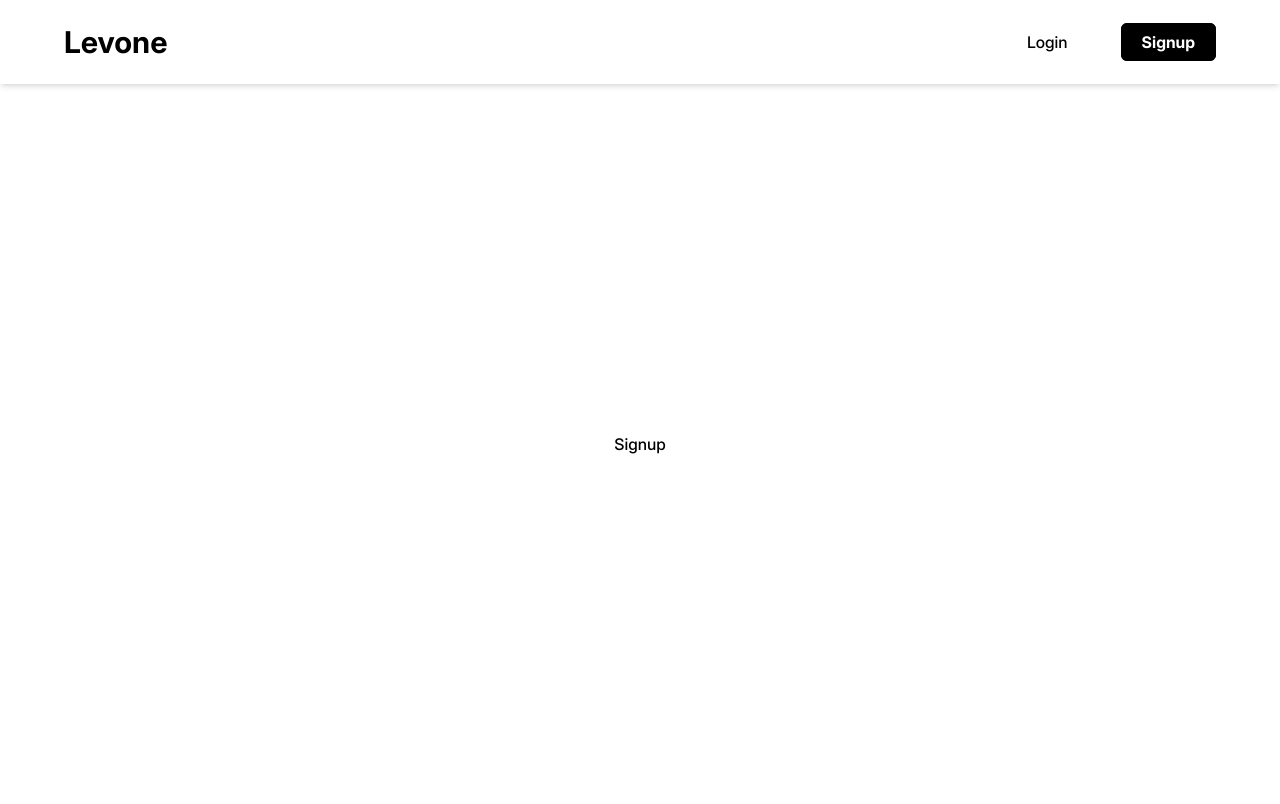
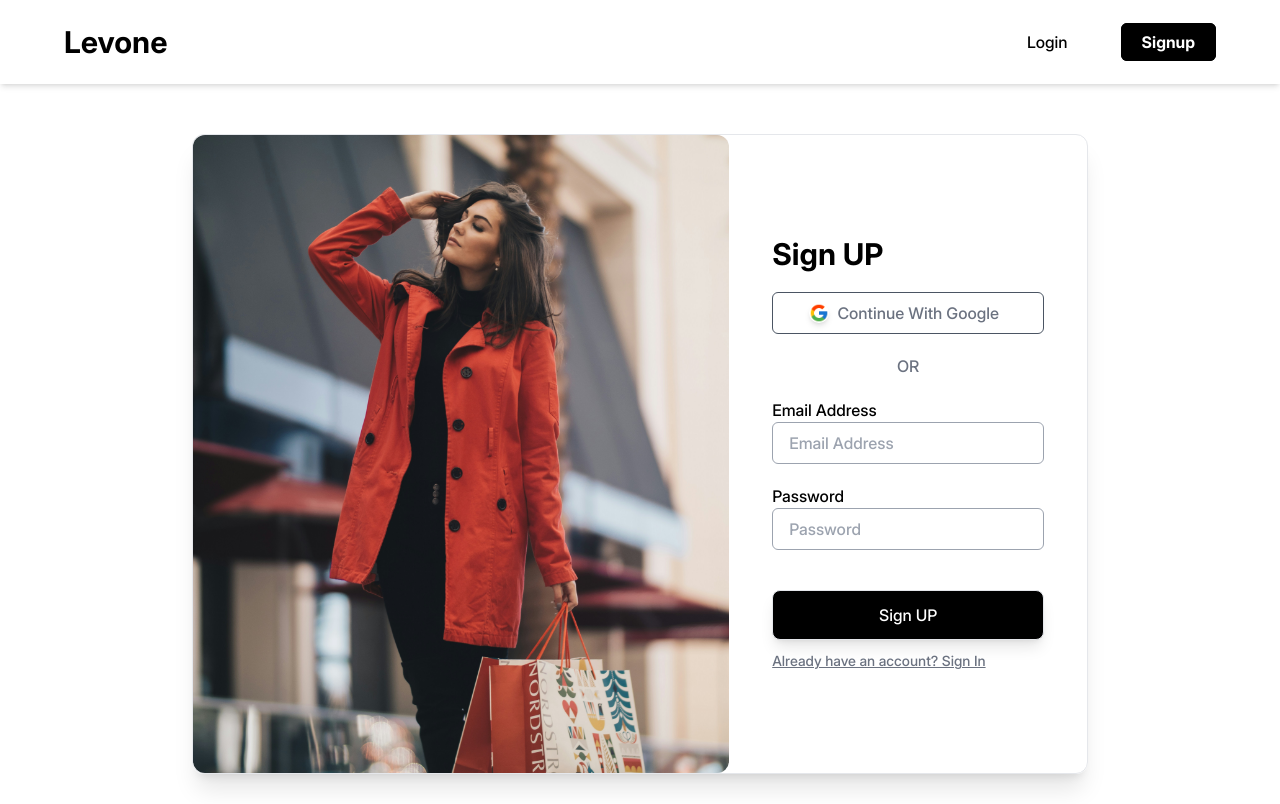
Before and after one commit to AnjaleeNeelika/Levone, a React (Vite) app in the folder frontend/: page /v1/signup in a window 1280 px wide. Built offline with nearby package versions, Linux system fonts and the light colour scheme.

Commit message:
Signup page design and API integration

```diff
--- a/frontend/src/api/authentication.jsx
+++ b/frontend/src/api/authentication.jsx
@@ -20,19 +20,21 @@ export const loginAPI = async(body) => {
         return response?.data;
     } catch (err) {
         throw new Error(err);
-
-        // if (err.response) {
-        //     // Log more details for debugging
-        //     console.error("Error response data:", err.response.data);
-        //     console.error("Error response status:", err.response.status);
-        //     console.error("Error response headers:", err.response.headers);
-        //     throw new Error(err.response.data.message || "Something went wrong!");
-        // } else if (err.request) {
-        //     console.error("No response received:", err.request);
-        //     throw new Error("No response from server.");
-        // } else {
-        //     console.error("Error:", err.message);
-        //     throw new Error("An error occurred while making the request.");
-        // }
     }
 }
+
+export const registerAPI = async (body) => {
+    const url = API_BASE_URL + '/api/auth/register';
+
+    try {
+        const response = await axios(url, {
+            method: 'POST',
+            data: body
+        });
+
+        return response?.data;
+    }
+    catch(err) {
+        throw new Error(err);
+    }
+}
--- a/frontend/src/assets/pages/Login/Login.jsx
+++ b/frontend/src/assets/pages/Login/Login.jsx
@@ -53,14 +53,14 @@ const Login = () => {
                 <img src={BackgroundImg} alt="shopping_img" className='w-[50%] lg:w-[60%] hidden md:inline rounded-xl object-cover' />
             {/* </div> */}
             <div className='lg:w-[40%] w-full flex items-center justify-center'>
-                <div className='w-full max-w-[320px] md:w-[320px] py-4 px-6 mx-auto'>
+                <div className='w-full max-w-[320px] lg:w-[320px] py-4 px-6 mx-auto'>
                     <p className='w-fit font-bold text-3xl mb-5'>Sign In</p>
                     <GoogleSignIn />
                     <p className='text-gray-500 items-center text-center w-full py-5'>OR</p>
 
                     <div>
                         <form onSubmit={onSubmit}>
-                            <input type="email" name='userName' value={values?.userName} onChange={handleOnChange} placeholder='Email Address' className='w-full py-2 px-4 border border-gray-400 rounded-md text-gray-600 hover:border-black' required />
+                            <input type="email" name='userName' value={values?.userName} onChange={handleOnChange} placeholder='Email Address' className='w-full py-2 px-4 border border-gray-400 rounded-md text-gray-600 hover:border-black' required autoComplete />
                             <input type="password" name='password' value={values?.password} onChange={handleOnChange} placeholder='Password' className='w-full py-2 px-4 mt-5 border border-gray-400 rounded-md text-gray-600 hover:border-black' required autoComplete='new-password' />
                             <Link className='text-right w-full float-right underline pt-2 text-sm text-gray-500 hover:text-black'>Forgot Password?</Link>
                             <button className='border w-full rounded-lg p-3 bg-black text-white shadow-lg mt-10 hover:opacity-80 hover:-translate-y-1 transition-transform duration-200'>Sign In</button>
@@ -68,7 +68,9 @@ const Login = () => {
                     </div>
                     {error && <p className='text-lg text-red-700'>{error}</p>}
                     <div className='mt-2'>
-                        <Link className='mt-5 text-sm text-gray-500 underline hover:text-black'>Don't have an account? Sign up</Link>
+                        <Link
+                            to={'/v1/signup'}
+                            className='mt-5 text-sm text-gray-500 underline hover:text-black'>Don't have an account? Sign Up</Link>
                     </div>
                 </div>
             </div>
--- a/frontend/src/assets/pages/Signup/Signup.jsx
+++ b/frontend/src/assets/pages/Signup/Signup.jsx
@@ -1,8 +1,89 @@
-import React from 'react'
+import React, { useCallback, useState } from 'react'
+import BackgroundImg from '../../images/shopping-1.jpg'
+import GoogleSignIn from '../../components/Buttons/GoogleSignIn'
+import { Link } from 'react-router-dom'
+import { useDispatch } from 'react-redux'
+import { setLoading } from '../../store/features/common'
+import { registerAPI } from '../../../api/authentication'
 
 const Signup = () => {
+    const [values, setValues] = useState({
+        email: '',
+        password: '',
+        firstName: '',
+        lastName: '',
+        phone: '',
+    });
+
+    const[error, setError] = useState('');
+
+    const dispatch = useDispatch();
+
+    const [enableVerify, setEnableVerify] = useState(false);
+
+    const onSubmit = useCallback((e) =>{
+        e.preventDefault();
+
+        setError('');
+        dispatch(setLoading(true));
+
+        registerAPI(values).then(res => {
+            if (res?.code === 200) {
+                setEnableVerify(true);
+            }
+        }).catch(err => {
+            setError("Invalid or Email already exists!");
+        }).finally(() => {
+            dispatch(setLoading(false));
+        });
+    }, [dispatch, values]);
+
+    const handleOnChange = useCallback((e) => {
+        // e.persist();
+        setValues(values => ({
+            ...values,
+            [e.target.name]: e.target?.value,
+        }))
+    }, []);
+
     return (
-        <div>Signup</div>
+        <div className='w-full h-full max-h-[80vh] flex max-w-[70%] mx-auto rounded-xl shadow-xl border mt-5'>
+            {/* <div className='w-[60%] lg:w-[70%] hidden md:inline rounded-xl shadow-lg'> */}
+                <img src={BackgroundImg} alt="shopping_img" className='w-[50%] lg:w-[60%] hidden md:inline rounded-xl object-cover' />
+            {/* </div> */}
+            <div className='lg:w-[40%] w-full flex items-center justify-center'>
+                <div className='w-full max-w-[320px] lg:w-[320px] py-4 px-6 mx-auto'>
+                    <p className='w-fit font-bold text-3xl mb-5'>Sign UP</p>
+                    <GoogleSignIn />
+                    <p className='text-gray-500 items-center text-center w-full py-5'>OR</p>
+
+                    <div>
+                        <form onSubmit={onSubmit} autoComplete='off'>
+                            <div className=''>
+                                <label className='py-2'>Email Address</label>
+                                <input type="email" name='email' value={values?.email} onChange={handleOnChange} placeholder='Email Address' className='w-full py-2 px-4 border border-gray-400 rounded-md text-gray-600 hover:border-black' required autoComplete='off' />
+                            </div>
+
+                            <div className='mt-5'>
+                                <label className='py-2'>Password</label>
+                                <input type="password" name='password' value={values?.password} onChange={handleOnChange} placeholder='Password' className='w-full py-2 px-4 border border-gray-400 rounded-md text-gray-600 hover:border-black' required autoComplete='new-password' />
+                            </div>
+
+                            <button className='border w-full rounded-lg p-3 bg-black text-white shadow-lg mt-10 hover:opacity-80 hover:-translate-y-1 transition-transform duration-200'>Sign UP</button>
+                        </form>
+                    </div>
+                    {error && <p className='text-lg text-red-700'>{error}</p>}
+                    <div className='mt-2'>
+                        <Link
+                            to={'/v1/login'}
+                            className='mt-5 text-sm text-gray-500 underline hover:text-black'
+                        >
+                            Already have an account? Sign In
+                        </Link>
+                    </div>
+                </div>
+            </div>
+        </div>
     )
 }
 
```
